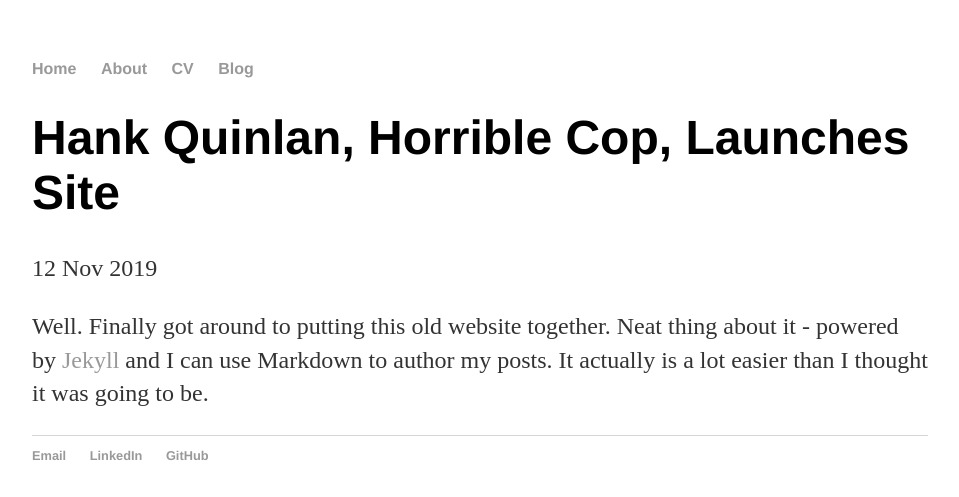
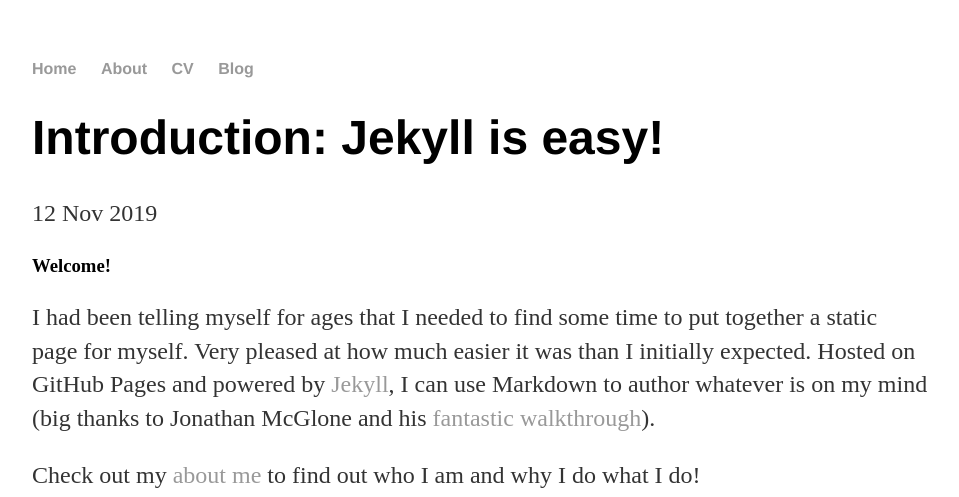
Before and after one commit to anthonymag/anthonymag.github.io, a Jekyll site: the page built from _posts/2019-11-12-first-post.md, in a window 1280 px wide. Shown: the top 497 px of the page, without its empty margins (160-1119 px from the left). Built offline with Jekyll 4.4.1, drawn with Linux system fonts in a browser that asks for light colours; grey boxes are pictures that could not be loaded.

Commit message:
Actual first post

```diff
--- a/_posts/2019-11-12-first-post.md
+++ b/_posts/2019-11-12-first-post.md
@@ -1,7 +1,12 @@
 ---
 layout: post
-title: "Hank Quinlan, Horrible Cop, Launches Site"
+title: "Introduction: Jekyll is easy!"
 date: 2019-11-12
 ---
 
-Well. Finally got around to putting this old website together. Neat thing about it - powered by [Jekyll](http://jekyllrb.com) and I can use Markdown to author my posts. It actually is a lot easier than I thought it was going to be.
+### Welcome!
+I had been telling myself for ages that I needed to find some time to put together a static page for myself. Very pleased at how much easier it was than I initially expected. Hosted on GitHub Pages and powered by [Jekyll](http://jekyllrb.com), I can use Markdown to author whatever is on my mind (big thanks to Jonathan McGlone and his [fantastic walkthrough]([http://jmcglone.com/guides/github-pages/])).
+
+Check out my [about me](./about) to find out who I am and why I do what I do!
+
+![Me](https://raw.githubusercontent.com/anthonymag/anthonymag.github.io/development/img/me-italy-town.jpg)
```
